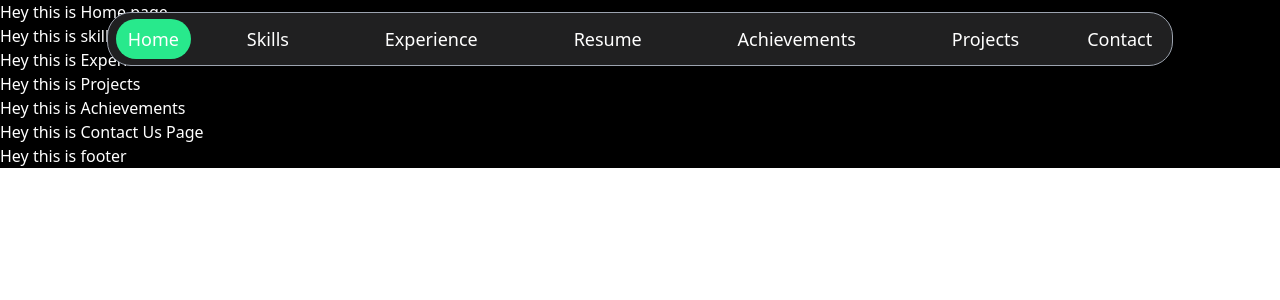
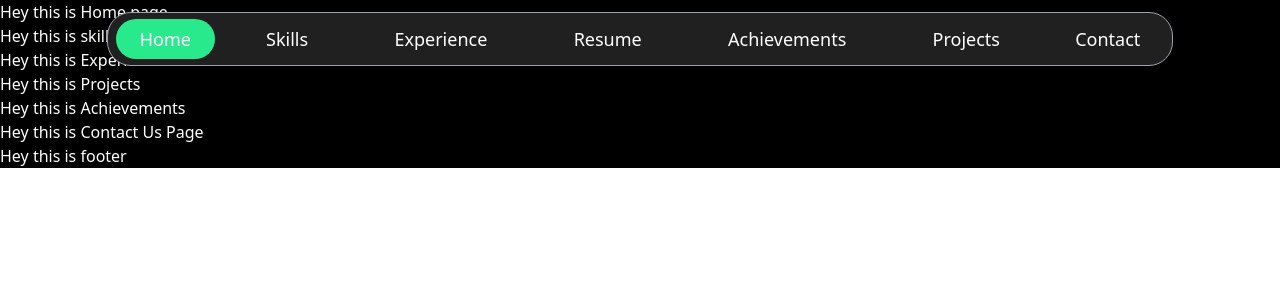
Before and after one commit to Vaani-pathariya/Portfolio, a React (Create React App) app: page / in a window 1280 px wide. Shown: the top 300 px of the page. Built offline with nearby package versions, Linux system fonts and the light colour scheme.

Commit message:
(fix) : Width in navbar changes

```diff
--- a/src/components/Navbar.jsx
+++ b/src/components/Navbar.jsx
@@ -11,43 +11,43 @@ const Navbar = () => {
         <div className="pt-3 fixed w-full">
         <div className="bg-lightBlack w-10/12 rounded-3xl mx-auto flex text-lg border border-gray-400">
             <div
-                className={`px-3 rounded-3xl my-1.5 mx-2 py-1.5 cursor-pointer ${page === "Home" ? "bg-newGreen" : ""}`}
+                className={`px-6 rounded-3xl my-1.5 mx-2 py-1.5 cursor-pointer ${page === "Home" ? "bg-newGreen" : ""}`}
                 onClick={() => changeNavbar("Home")}
             >
                 Home
             </div>
             <div
-                className={`px-3 rounded-3xl my-1.5 mx-auto py-1.5 cursor-pointer ${page === "Skills" ? "bg-newGreen" : ""}`}
+                className={`px-6 rounded-3xl my-1.5 mx-auto py-1.5 cursor-pointer ${page === "Skills" ? "bg-newGreen" : ""}`}
                 onClick={() => changeNavbar("Skills")}
             >
                 Skills
             </div>
             <div
-                className={`px-3 rounded-3xl my-1.5 mx-auto py-1.5 cursor-pointer ${page === "Experience" ? "bg-newGreen" : ""}`}
+                className={`px-6 rounded-3xl my-1.5 mx-auto py-1.5 cursor-pointer ${page === "Experience" ? "bg-newGreen" : ""}`}
                 onClick={() => changeNavbar("Experience")}
             >
                 Experience
             </div>
             <div
-                className={`px-3 rounded-3xl my-1.5 mx-auto py-1.5 cursor-pointer ${page === "Resume" ? "bg-newGreen" : ""}`}
+                className={`px-6 rounded-3xl my-1.5 mx-auto py-1.5 cursor-pointer ${page === "Resume" ? "bg-newGreen" : ""}`}
                 onClick={() => changeNavbar("Resume")}
             >
                 Resume
             </div>
             <div
-                className={`px-3 rounded-3xl my-1.5 mx-auto py-1.5 cursor-pointer ${page === "Achievements" ? "bg-newGreen" : ""}`}
+                className={`px-6 rounded-3xl my-1.5 mx-auto py-1.5 cursor-pointer ${page === "Achievements" ? "bg-newGreen" : ""}`}
                 onClick={() => changeNavbar("Achievements")}
             >
                 Achievements
             </div>
             <div
-                className={`px-3 rounded-3xl my-1.5 mx-auto py-1.5 cursor-pointer ${page === "Projects" ? "bg-newGreen" : ""}`}
+                className={`px-6 rounded-3xl my-1.5 mx-auto py-1.5 cursor-pointer ${page === "Projects" ? "bg-newGreen" : ""}`}
                 onClick={() => changeNavbar("Projects")}
             >
                 Projects
             </div>
             <div
-                className={`px-3 rounded-3xl my-1.5 mx-2 py-1.5 cursor-pointer ${page === "Contact" ? "bg-newGreen" : ""}`}
+                className={`px-6 rounded-3xl my-1.5 mx-2 py-1.5 cursor-pointer ${page === "Contact" ? "bg-newGreen" : ""}`}
                 onClick={() => changeNavbar("Contact")}
             >
                 Contact
```
